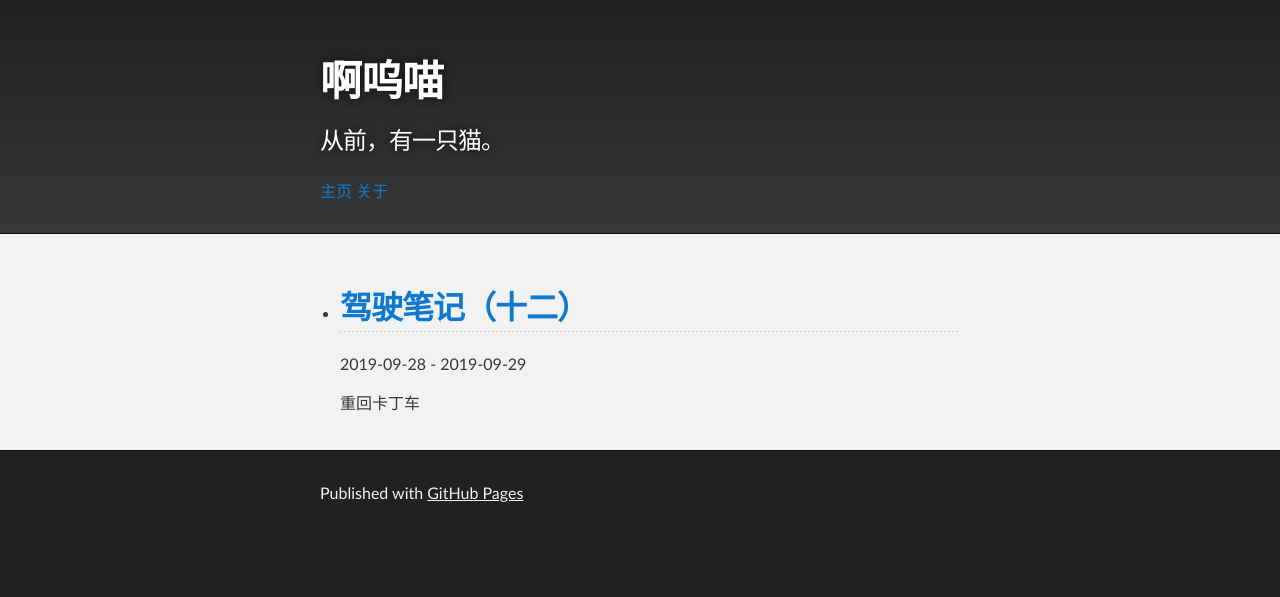
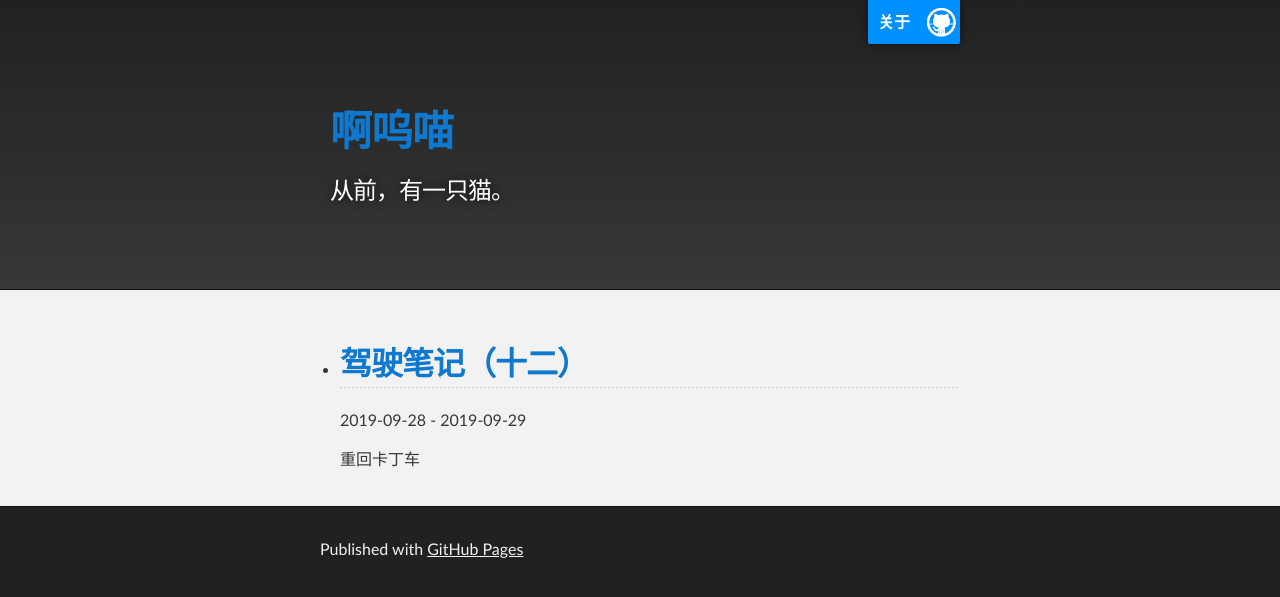
Before and after one commit to icrmio/icrmio.github.io, a Jekyll site: the page built from index.html, in a window 1280 px wide. Shown: the top 597 px of the page. Built offline with Jekyll 4.4.1, drawn with Linux system fonts in a browser that asks for light colours.

Commit message:
Update default.html

```diff
--- a/_layouts/default.html
+++ b/_layouts/default.html
@@ -14,24 +14,11 @@
     <!-- HEADER -->
     <div id="header_wrap" class="outer">
         <header class="inner">
-          {% if site.github.is_project_page %}
-            <a id="forkme_banner" href="{{ site.github.repository_url }}">View on GitHub</a>
-          {% endif %}
+            <a id="forkme_banner" href="https://icrmio.github.io/about.html">关于</a>
+        <header class="inner">
 
-          <h1 id="project_title">{{ site.title | default: site.github.repository_name }}</h1>
+          <h1 id="project_title"><a href="https://icrmio.github.io/">{{ site.title | default: site.github.repository_name }}</a></h1>
           <h2 id="project_tagline">{{ site.description | default: site.github.project_tagline }}</h2>
-
-          {% if site.show_downloads %}
-            <section id="downloads">
-              <a class="zip_download_link" href="{{ site.github.zip_url }}">Download this project as a .zip file</a>
-              <a class="tar_download_link" href="{{ site.github.tar_url }}">Download this project as a tar.gz file</a>
-            </section>
-          {% endif %}
-
-          <nav>
-            <a href="https://icrmio.github.io/">主页</a>
-            <a href="https://icrmio.github.io/about.html">关于</a>
-          </nav>
 
         </header>
     </div>
```
